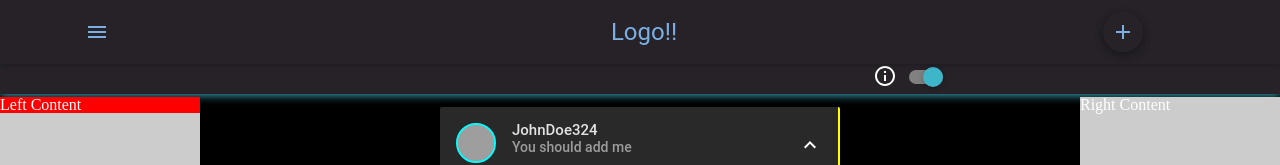
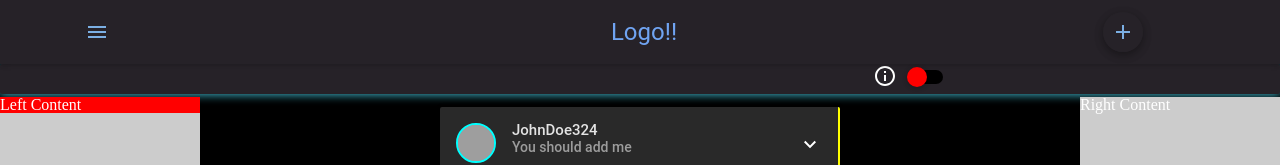
Before and after one commit to benhaynesse/SocialAddsFinal, a React app: page /snapchat in a window 1280 px wide. Shown: the top 165 px of the page. Built offline with nearby package versions, Linux system fonts and the light colour scheme; grey boxes are pictures that could not be loaded; what react-tap-event-plugin would draw is missing.

Commit message:
Added Submit Button to filter-drawer

```diff
--- a/src/App/App.jsx
+++ b/src/App/App.jsx
@@ -3,10 +3,6 @@ import React, { Component } from 'react';
 //Imports for react-router
 
 import { Route, Switch, BrowserRouter } from 'react-router-dom';
-
-
-
-
 
 import HOCNavbar from './Components/Navbar/HOCNavbar.jsx';
 
@@ -31,7 +27,7 @@ class App extends Component {
     constructor() {
         super();
         this.state = {
-            toggledTab:true,
+            toggledTab:false,
             filterDrawerOpen:false
         }
     }
--- a/src/App/Components/Actionbar/Actionbar.jsx
+++ b/src/App/Components/Actionbar/Actionbar.jsx
@@ -1,8 +1,15 @@
 import React, { Component } from 'react';
+
+import { setActiveTab } from '../../actions/navbar'
+import { connect } from 'react-redux';
+
+import {ALL_TAB_ID } from '../../constants/index';
 
 import AppBar from 'material-ui/AppBar';
 import FloatingActionButton from 'material-ui/FloatingActionButton';
 import ContentAdd from 'material-ui/svg-icons/content/add';
+
+import { NavLink } from 'react-router-dom'
 
 
 const RightButton = (props) => ( <FloatingActionButton onTouchTap={props.onTouchTap} mini> <ContentAdd/> </FloatingActionButton>     );
@@ -12,6 +19,7 @@ class ActionBar extends Component{
 
     constructor(props){
         super(props);
+        console.log("ACTInIBAR",props)
     }
 
     handleLeftButtonTap(){
@@ -24,7 +32,7 @@ class ActionBar extends Component{
     }
 
     handleTitleButtonTap(){
-        console.log("TITLE PRESSED")
+        this.props.setActiveTab(ALL_TAB_ID);
     }
 
 
@@ -43,7 +51,7 @@ class ActionBar extends Component{
 
 
                 //Set the Title
-                title={"Logo!!"}
+                title={<NavLink to={'/'}><span>Logo!!</span></NavLink>}
                 //Set the right icon button
                 iconElementRight={<RightButton onTouchTap={() => this.handleRightButtonTap()}/>}
 
@@ -56,4 +64,4 @@ class ActionBar extends Component{
     }
 }
 
-export default ActionBar;
+export default connect(null, {setActiveTab})(ActionBar);
--- a/src/App/Components/CheckboxGroups/CheckboxGroup.jsx
+++ b/src/App/Components/CheckboxGroups/CheckboxGroup.jsx
@@ -20,7 +20,7 @@ class CheckboxGroup extends Component {
 
         return (
 
-            <List className="lll" style={{width:'90%'}}>
+            <List style={{width:'80%'}}>
                 <ListItem
                     primaryText={props.label}
                 />
--- a/src/App/Components/Drawers/FilterDraw.jsx
+++ b/src/App/Components/Drawers/FilterDraw.jsx
@@ -7,6 +7,7 @@ import FloatingActionButton from 'material-ui/FloatingActionButton';
 import CheckBoxGroup from '../CheckboxGroups/CheckboxGroup.jsx';
 
 import CloseIcon from '../../Icons/CloseIcon.jsx';
+import FlatButton from 'material-ui/FlatButton';
 
 class FilterDrawer extends Component {
 
@@ -51,8 +52,6 @@ class FilterDrawer extends Component {
 
         this.setState({ boxGroups: newState })
 
-
-        // console.log(item,checked);
     }
 
     handleUpdate() {
@@ -75,13 +74,13 @@ class FilterDrawer extends Component {
             return i[k].length > 0;
         })
 
-        let aaa = newResult.reduce((a, b, c) => {
+        let selectedBoxes = newResult.reduce((a, b, c) => {
             return Object.assign({}, a, b);
         })
 
-        console.log(aaa);
+        console.log(selectedBoxes);
+    }
 
-    }
 
 
 
@@ -91,7 +90,7 @@ class FilterDrawer extends Component {
         })
         return (
             <Drawer
-                containerStyle={{marginTop:'5px', transition: 'all cubic-bezier(0.23, 1, 0.32, 1)', transitionDuration: '1s', background: 'black', 'opacity': 0.91 }}
+                containerStyle={{marginTop:'10px', transition: 'all cubic-bezier(0.23, 1, 0.32, 1)', transitionDuration: '1s', background: 'black', 'opacity': 0.91 }}
                 docked={false}
                 onRequestChange={this.props.toggleDraw}
                 width={'20%'}
@@ -100,7 +99,11 @@ class FilterDrawer extends Component {
                 <FloatingActionButton mini style={{ 'float': 'right' }} onTouchTap={this.props.toggleDraw}>
                     <CloseIcon color='white'/>
                 </FloatingActionButton>
+
                 {filters}
+
+                <FlatButton onClick={()=>this.handleUpdate()} backgroundColor={'#111'} labelStyle={{color:'#70A4F2', fontWeight:'bold'}} label="Find Users" fullWidth={true} />
+
             </Drawer>
         );
     }
--- a/src/App/styles/mainstyles.scss
+++ b/src/App/styles/mainstyles.scss
@@ -3,8 +3,10 @@
 * {
     box-sizing: border-box;
     color: white;
-    font-family: 'Roboto', serif
+    font-family: 'Roboto', serif;
+    text-decoration:none;
 }
+
 
 $actionbar-height: 64px;
 $navbar-height: 64px;
@@ -31,6 +33,9 @@ body,
     min-height: $actionbar-height;
     height: $actionbar-height;
     max-height: $actionbar-height;
+    span{
+        color:#70A4F2;
+    }
 }
 
 // .nav-bar {
```
